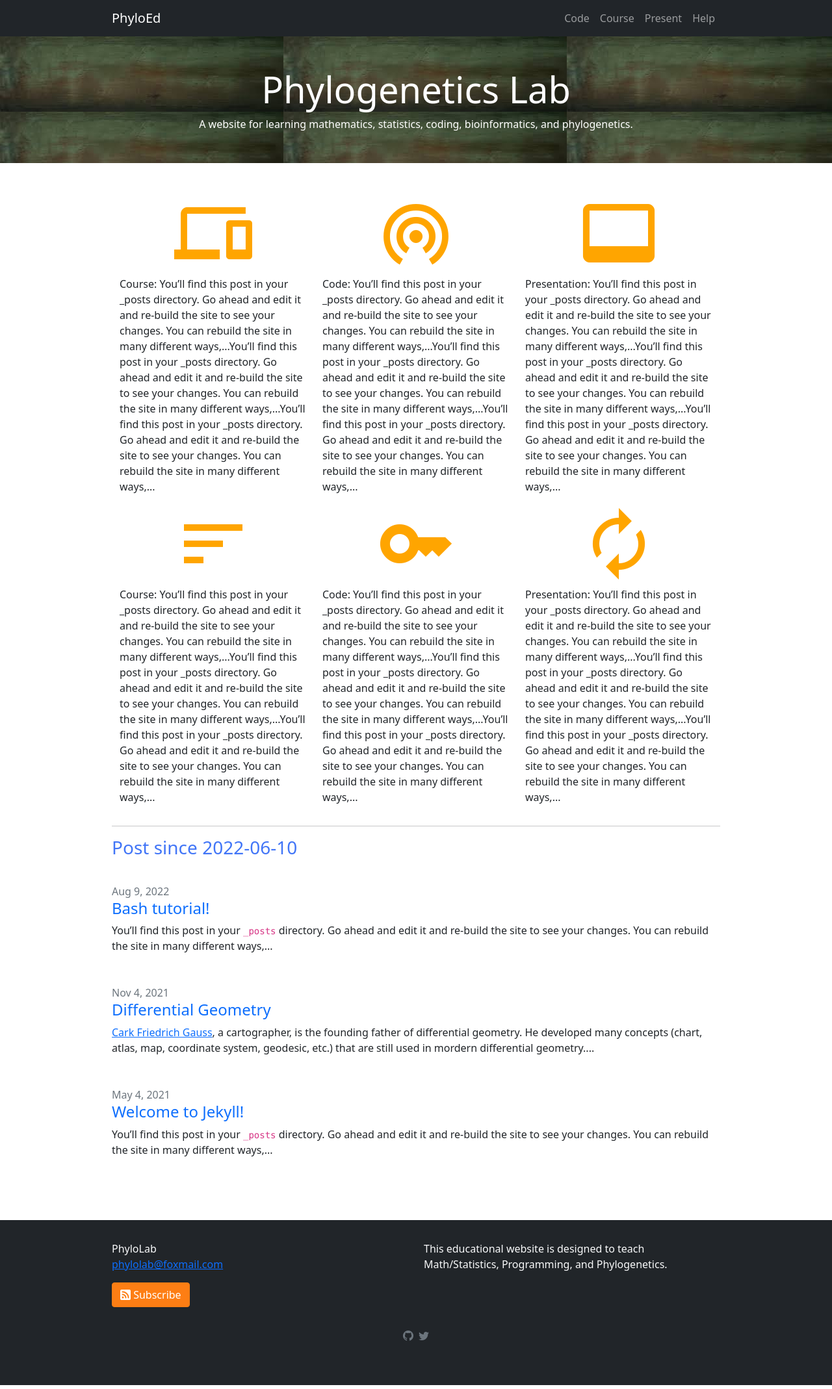
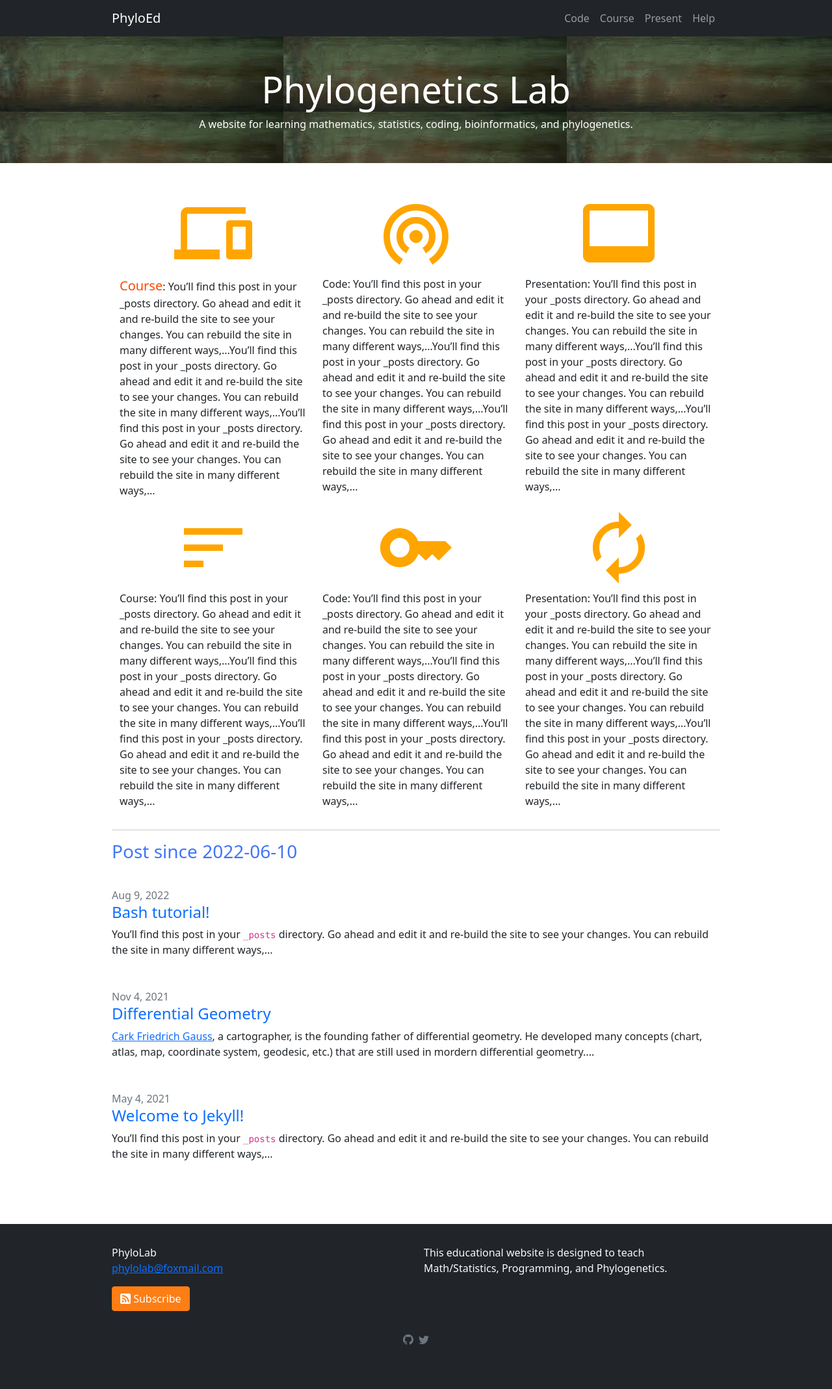
Before and after one commit to lliu1871/PhyEd, a Jekyll site: the page built from index.markdown, in a window 1280 px wide. Shown: the whole page at 65% size. Built offline with Jekyll 4.4.1, drawn with Linux system fonts in a browser that asks for light colours; comment, search, counter and statistics services are not loaded.

Commit message:
Update index.markdown

```diff
--- a/index.markdown
+++ b/index.markdown
@@ -10,7 +10,7 @@ layout: home
       <a href="https://teach.phylolab.net/course">
         <div class="text-center"><i class="material-icons" style="font-size:120px;color:orange;">devices</i></div>
       </a>
-      <p><span style="color:orangered font-size:14px">Course</span>: You’ll find this post in your _posts directory. Go ahead and edit it and re-build the site to see your changes. You can rebuild the site in many different ways,...You’ll find this post in your _posts directory. Go ahead and edit it and re-build the site to see your changes. You can rebuild the site in many different ways,...You’ll find this post in your _posts directory. Go ahead and edit it and re-build the site to see your changes. You can rebuild the site in many different ways,...</p>
+      <p><span style="color:orangered;font-size:20px">Course</span>: You’ll find this post in your _posts directory. Go ahead and edit it and re-build the site to see your changes. You can rebuild the site in many different ways,...You’ll find this post in your _posts directory. Go ahead and edit it and re-build the site to see your changes. You can rebuild the site in many different ways,...You’ll find this post in your _posts directory. Go ahead and edit it and re-build the site to see your changes. You can rebuild the site in many different ways,...</p>
     </div>
     <div class="col-sm-4">
       <a href="https://teach.phylolab.net/course">
```
